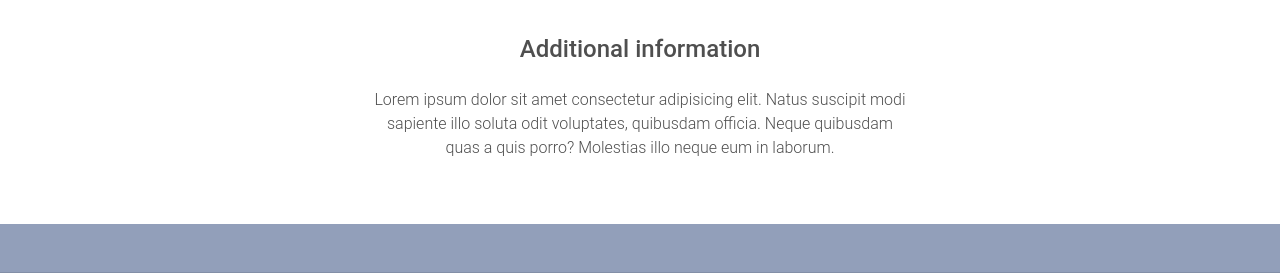
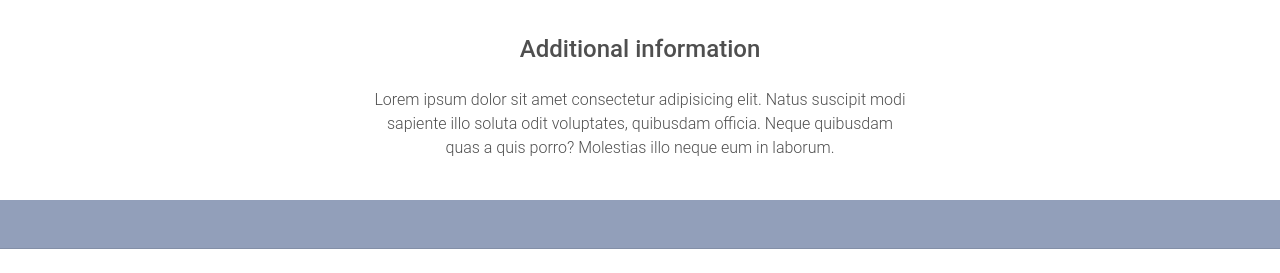
Before and after one commit to JamieSmithGCU/FuzzyTickets, a Django app: a page that uses templates/product.html in a window 1280 px wide. Shown: the part 706-979 px from the top of the page. After the commit the page ends 955 px from the top, so only its background shows below. Run offline with Django 3.2, Linux system fonts and the light colour scheme; data comes from the database, SQL or seed files in the repository; some libraries are stand-ins or nearby versions; some web fonts are replaced.

Commit message:
Added comments and removed junk

```diff
--- a/core/forms.py
+++ b/core/forms.py
@@ -3,14 +3,11 @@ from django_countries.fields import CountryField
 from django_countries.widgets import CountrySelectWidget
 
 
-PAYMENT_CHOICES = (
-    ('D/C', 'Credit/Debit Card'),
-)
-
 default_error_messages = {
     'out_of_range': 'Number must be between 0 and 5.'
 }
 
+# Only three fields are required to pass in 3 values to the FL system.
 class CheckoutForm(forms.Form):
     level_of_loyalty = forms.CharField(error_messages=default_error_messages, label='Level of Loyalty', widget=forms.TextInput(attrs={'placeholder': '0.00', 'min':0, 'step': '0.01', 'max': 5,'type': 'number'}), required=True, help_text='This field requires a number between 0.00 and 5.00. If you purchase from the same ticket vendor multiple times then you might want to put a number closer to 5. If you have never purchased from a particular vendor before then you might want to pick a number closer to 0. The higher the number, the larger the discount.')
     merchandise_purchased = forms.CharField(error_messages=default_error_messages, label='Amount of Merchandise Purchased', widget=forms.NumberInput(attrs={'placeholder': '0.00', 'min':0, 'step': '0.01', 'max': 5,'type': 'number'}), required=True, help_text='This field requires a number between 0.00 and 5.00. If you frequently support an artist or band by purchasing their merchandise then you might put a number closer to 5, otherwise you might put a number closer to 0.')
--- a/core/urls.py
+++ b/core/urls.py
@@ -12,6 +12,7 @@ from .views import (
 )
 app_name = 'core'
 
+# Applciation paths which render the imported views.
 urlpatterns = [
     path('', HomeView.as_view(), name='home'),
     path('checkout/', CheckoutView.as_view(), name='checkout'),
--- a/templates/product.html
+++ b/templates/product.html
@@ -134,36 +134,6 @@
       </div>
       <!--Grid row-->
 
-      <!--Grid row-->
-      <div class="row wow fadeIn">
-
-        <!--Grid column-->
-        <div class="col-lg-4 col-md-12 mb-4">
-
-          <!-- <img src="https://mdbootstrap.com/img/Photos/Horizontal/E-commerce/Products/11.jpg" class="img-fluid" alt=""> -->
-
-        </div>
-        <!--Grid column-->
-
-        <!--Grid column-->
-        <div class="col-lg-4 col-md-6 mb-4">
-
-          <!-- <img src="https://mdbootstrap.com/img/Photos/Horizontal/E-commerce/Products/12.jpg" class="img-fluid" alt=""> -->
-
-        </div>
-        <!--Grid column-->
-
-        <!--Grid column-->
-        <div class="col-lg-4 col-md-6 mb-4">
-
-          <!-- <img src="https://mdbootstrap.com/img/Photos/Horizontal/E-commerce/Products/13.jpg" class="img-fluid" alt=""> -->
-
-        </div>
-        <!--Grid column-->
-
-      </div>
-      <!--Grid row-->
-
     </div>
   </main>
   <!--Main layout-->
```
Also changed, not shown: FLModel.py (+6 -116 lines), core/models.py (+17 -0 lines), core/views.py (+83 -41 lines), templates/base.html (+0 -12 lines), templates/item_list.html (deleted, +0 -10 lines), templates/order_summary.html (+0 -12 lines).
